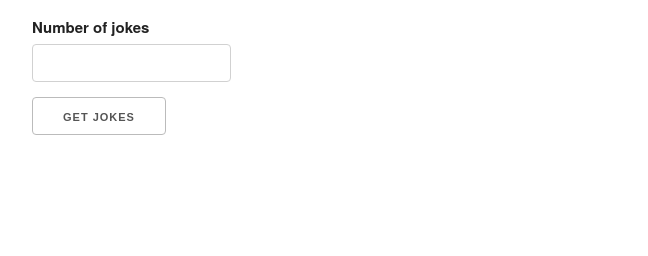
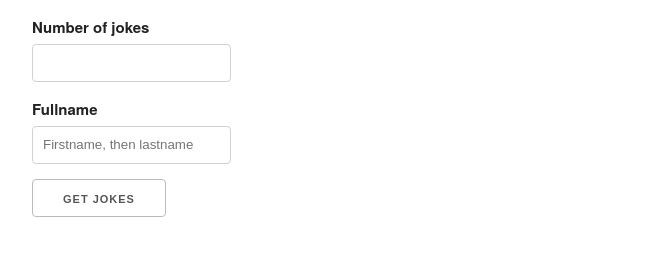
Before and after one commit to atmdboss/chucknorris_joke_generator, a plain HTML site: page index.html in a window 1280 px wide. Shown: the part 66-322 px from the top of the page, without its empty margins (128-776 px from the left). Drawn offline with nearby package versions, Linux system fonts and the light colour scheme.

Commit message:
Update index.html

```diff
--- a/index.html
+++ b/index.html
@@ -15,6 +15,10 @@
                 <label for="number">Number of jokes</label>
                 <input type="number" id="number">
             </div>
+            <div>
+                <label for="name">Fullname</label>
+                <input type="text" id="name" placeholder="Firstname, then lastname">
+            </div>
             <button>Get Jokes</button>
         </form>
         <ul id="jokesOutput"></ul>
```
